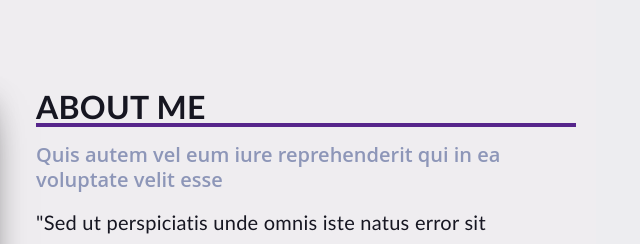
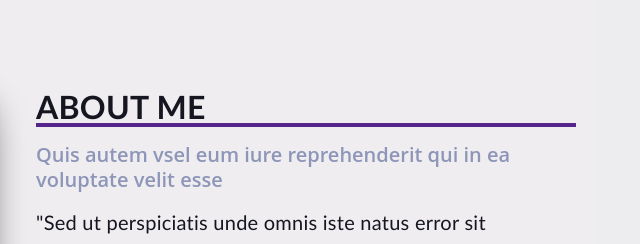
Before and after one commit to KingCJR/Bar-Website, a plain HTML site: page index.html in a window 1280 px wide. Shown: the part 1040-1284 px from the top of the page, 624-1264 px from the left. Drawn offline with Linux system fonts and the light colour scheme; a script that the page names is missing.

Commit message:
Commit #2

```diff
--- a/index.html
+++ b/index.html
@@ -71,7 +71,7 @@
       </div>
       <div class="aboutme-section-text"><!-- About - Profile Description --->
         <h2>About Me</h2>
-        <h6>Quis autem vel eum iure reprehenderit qui in ea voluptate velit esse</h6>
+        <h6>Quis autem vsel eum iure reprehenderit qui in ea voluptate velit esse</h6>
         <p>"Sed ut perspiciatis unde omnis iste natus error sit voluptatem accusantium
           doloremque laudantium, totam rem aperiam, eaque ipsa quae ab illo inventore
           veritatis et quasi architecto beatae vitae dicta sunt explicabo. Nemo enim
```
